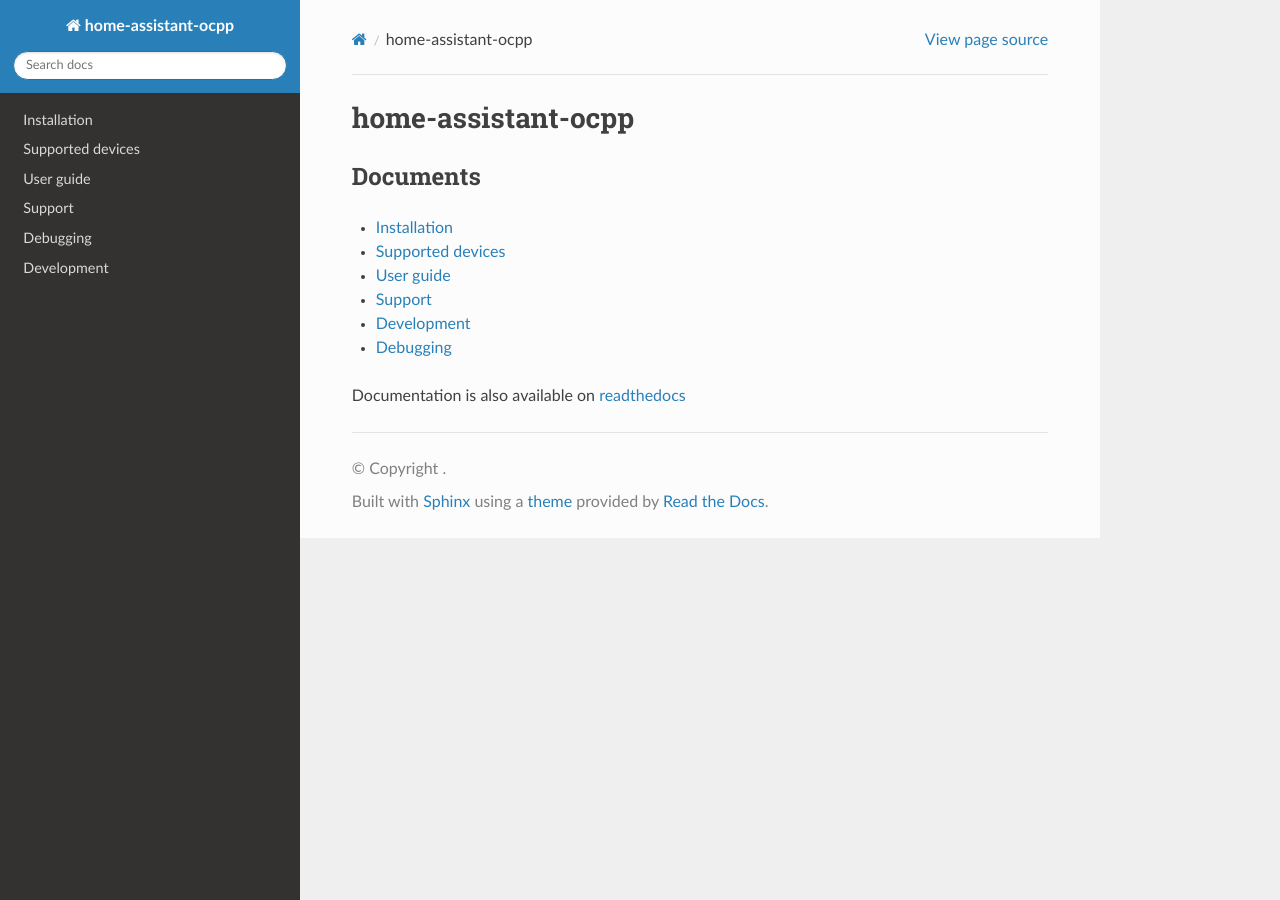
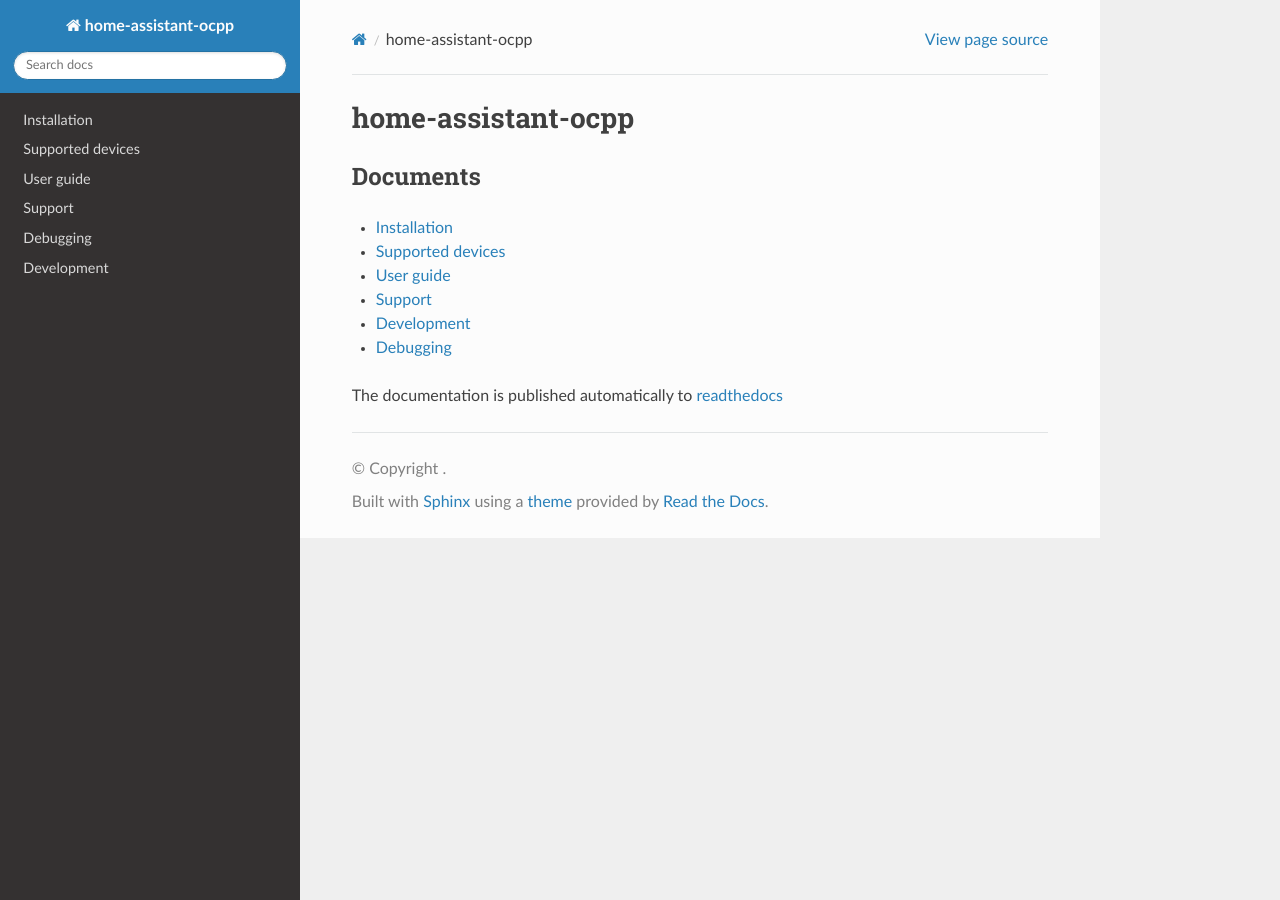
Before and after one commit to lbbrhzn/ocpp, a Sphinx documentation site: the page built from docs/README.md, in a window 1280 px wide. Built offline with Sphinx 7.4.7 and the Read the Docs theme 2.0.0, drawn with Linux system fonts in a browser that asks for light colours.

Commit message:
Update README.md

```diff
--- a/docs/README.md
+++ b/docs/README.md
@@ -10,4 +10,4 @@ Documents
 * [Development](development.md)
 * [Debugging](debugging.md)
 
-Documentation is also available on [readthedocs](https://home-assistant-ocpp.readthedocs.io)
+The documentation is published automatically to [readthedocs](https://home-assistant-ocpp.readthedocs.io)
```
